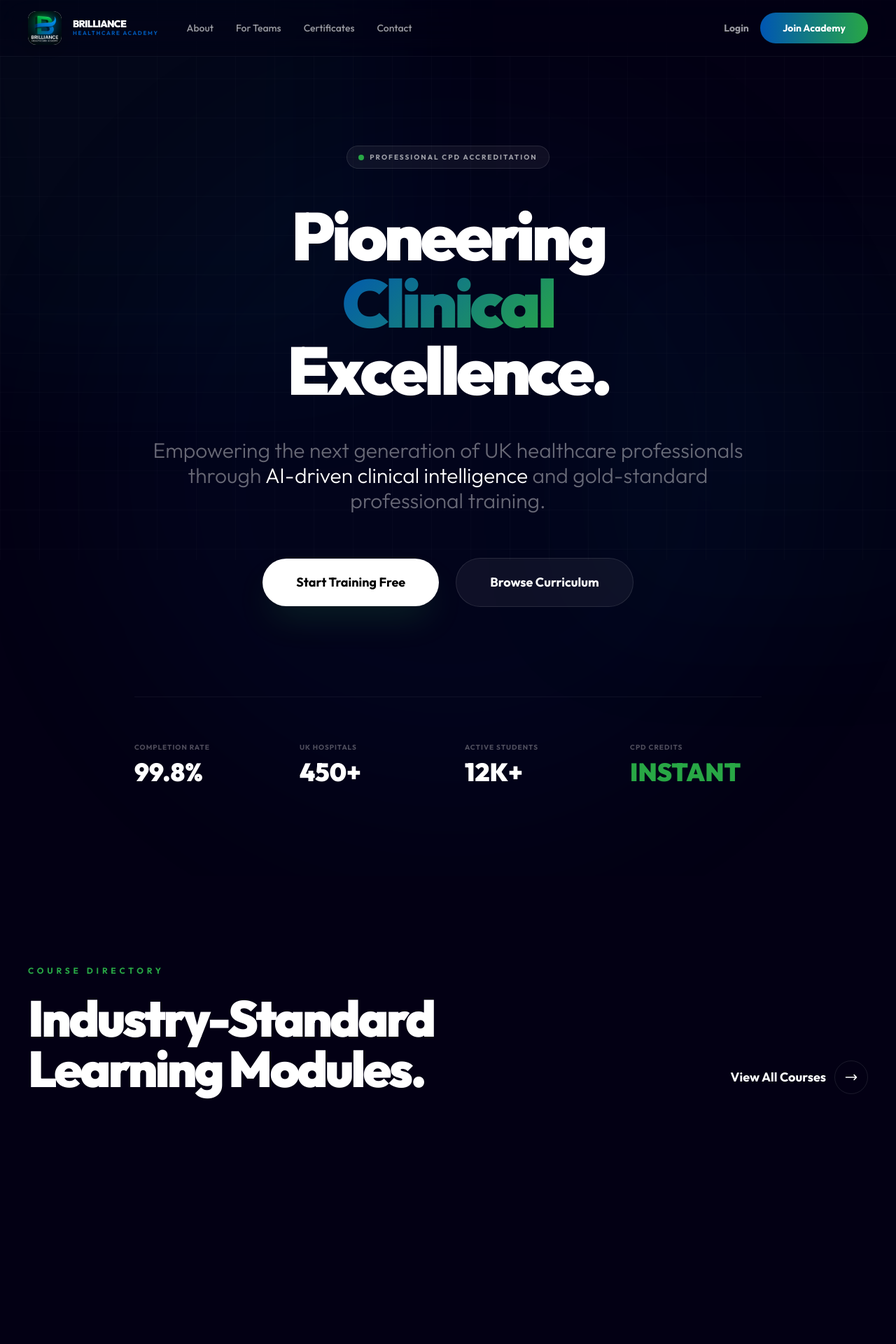
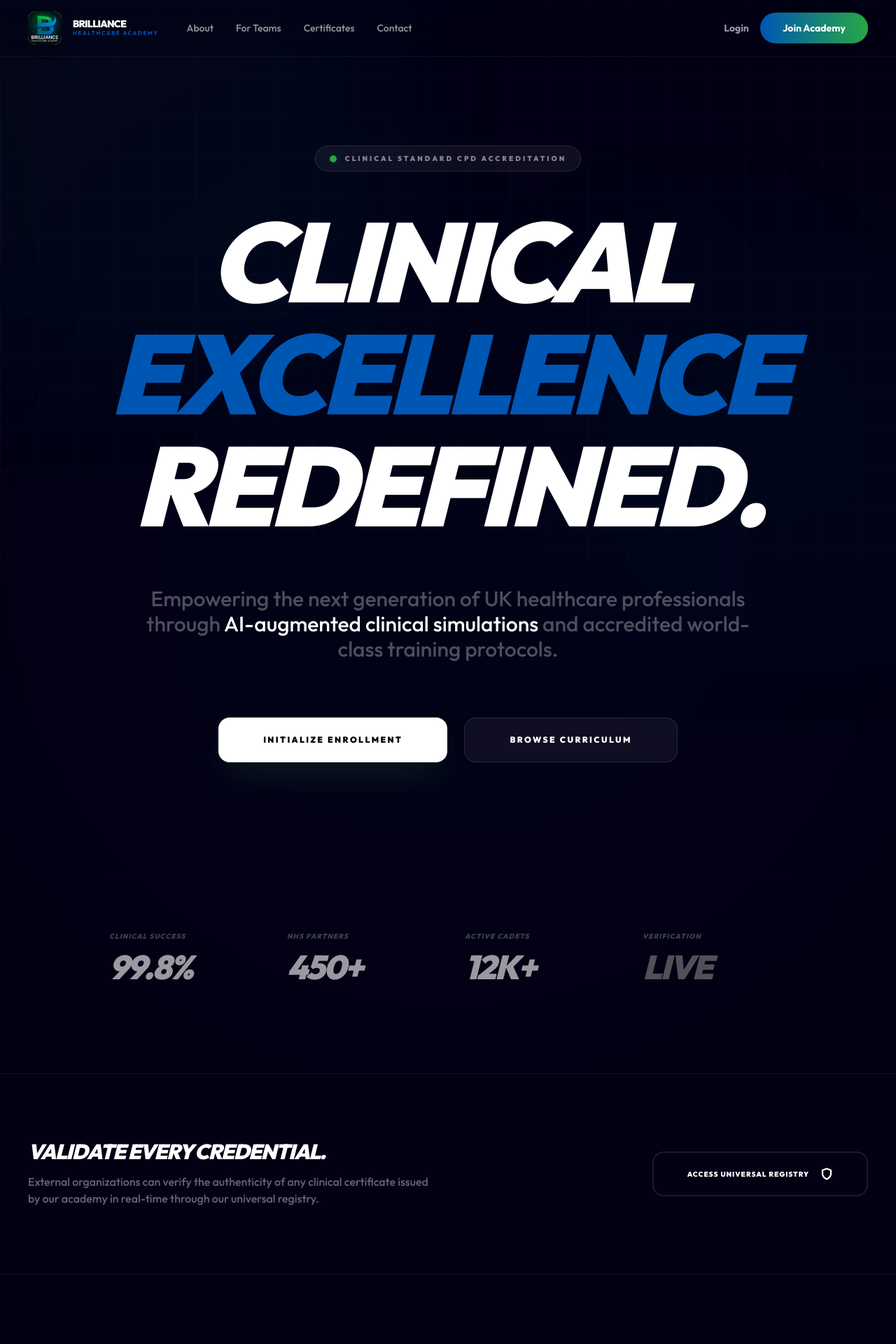
Before and after one commit to apreezofficial/bha-us-academy, a PHP site: page /gigs/index.php in a window 1280 px wide. Shown: the top 1920 px of the page at 70% size. Run offline with PHP 8.4, Linux system fonts and the light colour scheme; data that the repository does not hold is empty; some libraries are stand-ins or nearby versions.

Commit message:
feat: Redesign hero section with updated content, styling, and add trust verification section

```diff
--- a/index.php
+++ b/index.php
@@ -9,112 +9,126 @@ try {
     $db_courses = [];
 }
 
-$pageTitle = "BHA Academy — The Gold Standard in UK Healthcare Training";
+$pageTitle = "The Gold Standard in Clinical Training";
 include 'includes/header_public.php';
 ?>
 
 <!-- Hero Section -->
-<section class="relative min-h-screen flex items-center justify-center overflow-hidden py-32">
+<section class="relative min-h-[95vh] flex items-center justify-center overflow-hidden py-32">
     <!-- Decorative Accents -->
-    <div class="absolute top-1/2 left-1/2 -translate-x-1/2 -translate-y-1/2 w-[1000px] h-[1000px] bg-brandBlue/5 rounded-full blur-[120px] pointer-events-none"></div>
+    <div class="absolute top-1/2 left-1/2 -translate-x-1/2 -translate-y-1/2 w-[1200px] h-[1200px] bg-brandBlue/5 rounded-full blur-[140px] pointer-events-none opacity-50"></div>
 
     <div class="max-w-[1600px] mx-auto px-6 sm:px-10 text-center relative z-10">
-        <div class="inline-flex items-center gap-2 px-4 py-2 rounded-full bg-white/5 border border-white/10 mb-12 animate-fade-in-up">
-            <span class="relative flex h-2 w-2">
+        <div class="inline-flex items-center gap-3 px-5 py-2.5 rounded-full bg-white/5 border border-white/10 mb-12 animate-in fade-in slide-in-from-bottom-4 duration-1000">
+            <span class="relative flex h-2.5 w-2.5">
                 <span class="animate-ping absolute inline-flex h-full w-full rounded-full bg-brandGreen opacity-75"></span>
-                <span class="relative inline-flex rounded-full h-2 w-2 bg-brandGreen"></span>
+                <span class="relative inline-flex rounded-full h-2.5 w-2.5 bg-brandGreen"></span>
             </span>
-            <span class="text-[10px] font-bold uppercase tracking-[0.2em] text-white/60">Professional CPD Accreditation</span>
+            <span class="text-[10px] font-black uppercase tracking-[0.3em] text-white/50">Clinical standard CPD Accreditation</span>
         </div>
 
-        <h1 class="text-5xl md:text-7xl lg:text-8xl font-black leading-[0.9] tracking-tighter mb-12">
-            Pioneering <br>
-            <span class="text-gradient">Clinical</span> <br>
-            Excellence.
+        <h1 class="text-6xl md:text-8xl lg:text-[10rem] font-black leading-[0.8] tracking-tighter mb-16 uppercase italic">
+            Clinical <br>
+            <span class="text-brandBlue italic">Excellence</span> <br>
+            Redefined.
         </h1>
 
-        <p class="text-xl md:text-3xl text-white/40 max-w-4xl mx-auto mb-16 leading-relaxed font-light">
-            Empowering the next generation of UK healthcare professionals through <span class="text-white">AI-driven clinical intelligence</span> and gold-standard professional training.
+        <p class="text-xl md:text-3xl text-white/30 max-w-4xl mx-auto mb-20 leading-relaxed font-medium">
+            Empowering the next generation of UK healthcare professionals through <span class="text-white">AI-augmented clinical simulations</span> and accredited world-class training protocols.
         </p>
 
         <div class="flex flex-col sm:flex-row items-center justify-center gap-6">
-            <a href="register.php" class="w-full sm:w-auto px-12 py-5 rounded-full bg-white text-black font-bold text-lg hover:bg-brandGreen hover:text-white transition-all duration-500 shadow-2xl shadow-brandGreen/20">
-                Start Training Free
+            <a href="register.php" class="w-full sm:w-auto h-16 px-16 rounded-2xl bg-white text-black font-black text-xs uppercase tracking-[0.2em] hover:bg-brandGreen hover:text-white transition-all duration-700 shadow-2xl shadow-brandGreen/20 flex items-center justify-center">
+                Initialize Enrollment
             </a>
-            <a href="#courses" class="w-full sm:w-auto px-12 py-5 rounded-full bg-white/5 border border-white/10 text-white font-bold text-lg hover:bg-white/10 transition-all">
+            <a href="#courses" class="w-full sm:w-auto h-16 px-16 rounded-2xl bg-white/5 border border-white/10 text-white font-black text-xs uppercase tracking-[0.2em] hover:bg-white/10 transition-all flex items-center justify-center">
                 Browse Curriculum
             </a>
         </div>
 
-        <div class="mt-32 pt-16 border-t border-white/5 grid grid-cols-2 md:grid-cols-4 gap-12 text-left">
+        <div class="mt-40 pt-20 border-t border-white/5 grid grid-cols-2 md:grid-cols-4 gap-12 text-left opacity-60 grayscale group-hover:grayscale-0 transition-all">
             <div>
-                <p class="text-[10px] font-bold uppercase tracking-widest text-white/30 mb-2">Completion Rate</p>
-                <h4 class="text-4xl font-black">99.8%</h4>
+                <p class="text-[10px] font-black uppercase tracking-widest text-white/40 mb-3 italic">Clinical Success</p>
+                <h4 class="text-5xl font-black italic tracking-tighter">99.8%</h4>
             </div>
             <div>
-                <p class="text-[10px] font-bold uppercase tracking-widest text-white/30 mb-2">UK Hospitals</p>
-                <h4 class="text-4xl font-black">450+</h4>
+                <p class="text-[10px] font-black uppercase tracking-widest text-white/40 mb-3 italic">NHS Partners</p>
+                <h4 class="text-5xl font-black italic tracking-tighter">450+</h4>
             </div>
             <div>
-                <p class="text-[10px] font-bold uppercase tracking-widest text-white/30 mb-2">Active Students</p>
-                <h4 class="text-4xl font-black">12K+</h4>
+                <p class="text-[10px] font-black uppercase tracking-widest text-white/40 mb-3 italic">Active Cadets</p>
+                <h4 class="text-5xl font-black italic tracking-tighter">12K+</h4>
             </div>
             <div>
-                <p class="text-[10px] font-bold uppercase tracking-widest text-white/30 mb-2">CPD Credits</p>
-                <h4 class="text-4xl font-black text-brandGreen">INSTANT</h4>
+                <p class="text-[10px] font-black uppercase tracking-widest text-white/40 mb-3 italic">Verification</p>
+                <h4 class="text-5xl font-black italic tracking-tighter text-brandGreen">LIVE</h4>
             </div>
         </div>
     </div>
 </section>
 
+<!-- Trust Verification Section -->
+<section class="py-24 border-y border-white/5 bg-white/2">
+    <div class="max-w-[1600px] mx-auto px-6 sm:px-10 flex flex-col md:flex-row items-center justify-between gap-12">
+        <div class="max-w-xl">
+            <h3 class="text-3xl font-black tracking-tighter uppercase italic leading-none mb-4">Validate Every Credential.</h3>
+            <p class="text-white/40 font-medium">External organizations can verify the authenticity of any clinical certificate issued by our academy in real-time through our universal registry.</p>
+        </div>
+        <a href="verify.php" class="h-16 px-12 bg-transparent border-2 border-white/10 rounded-2xl font-black text-[10px] uppercase tracking-widest flex items-center gap-4 hover:border-brandBlue hover:text-brandBlue transition-all shrink-0">
+            Access Universal Registry
+            <svg xmlns="http://www.w3.org/2000/svg" width="18" height="18" viewBox="0 0 24 24" fill="none" stroke="currentColor" stroke-width="3" stroke-linecap="round" stroke-linejoin="round"><path d="M12 22s8-4 8-10V5l-8-3-8 3v7c0 6 8 10 8 10"></path></svg>
+        </a>
+    </div>
+</section>
+
 <!-- Featured Courses Section -->
-<section id="courses" class="py-32 relative">
+<section id="courses" class="py-40 relative">
     <div class="max-w-[1600px] mx-auto px-6 sm:px-10">
-        <div class="flex flex-col md:flex-row justify-between items-end gap-8 mb-24">
-            <div class="max-w-2xl">
-                <h2 class="text-xs font-bold uppercase tracking-[0.4em] text-brandGreen mb-6">Course Directory</h2>
-                <h3 class="text-5xl md:text-7xl font-black tracking-tighter leading-none">
-                    Industry-Standard <br>Learning Modules.
+        <div class="flex flex-col md:flex-row justify-between items-end gap-12 mb-32">
+            <div class="max-w-3xl">
+                <h2 class="text-xs font-black uppercase tracking-[0.5em] text-brandGreen mb-8">Clinical Directory</h2>
+                <h3 class="text-5xl md:text-8xl font-black tracking-tighter leading-[0.8] uppercase italic">
+                    Accredited <br>Curriculum.
                 </h3>
             </div>
-            <a href="login.php" class="group flex items-center gap-3 text-lg font-bold">
-                View All Courses
-                <div class="w-12 h-12 rounded-full border border-white/10 flex items-center justify-center group-hover:bg-brandBlue group-hover:border-brandBlue transition-all">
-                    <svg class="w-5 h-5" fill="none" stroke="currentColor" viewBox="0 0 24 24"><path stroke-linecap="round" stroke-linejoin="round" stroke-width="2" d="M17 8l4 4m0 0l-4 4m4-4H3"></path></svg>
+            <a href="login.php" class="group flex items-center gap-4 text-xs font-black uppercase tracking-widest hover:text-brandBlue transition-colors">
+                Registry Full Access
+                <div class="w-14 h-14 rounded-2xl border-2 border-white/10 flex items-center justify-center group-hover:bg-brandBlue group-hover:border-brandBlue transition-all rotate-[-15deg] group-hover:rotate-0">
+                    <svg class="w-6 h-6" fill="none" stroke="currentColor" viewBox="0 0 24 24" stroke-width="3"><path stroke-linecap="round" stroke-linejoin="round" d="M17 8l4 4m0 0l-4 4m4-4H3"></path></svg>
                 </div>
             </a>
         </div>
 
-        <div class="grid grid-cols-1 md:grid-cols-2 lg:grid-cols-3 gap-8">
+        <div class="grid grid-cols-1 md:grid-cols-2 lg:grid-cols-3 gap-10">
             <?php foreach ($db_courses as $course): ?>
-                <div class="group relative bg-white/5 border border-white/5 rounded-[2.5rem] p-10 hover:bg-white/[0.08] transition-all duration-500 overflow-hidden h-full flex flex-col">
-                    <div class="absolute top-0 right-0 w-32 h-32 bg-brandBlue/10 blur-[60px] group-hover:bg-brandGreen/20 transition-all"></div>
+                <div class="group relative bg-white/[0.03] border-2 border-white/5 rounded-[3rem] p-12 hover:bg-white/[0.06] hover:border-brandBlue/30 transition-all duration-700 overflow-hidden h-full flex flex-col hover:-translate-y-2">
+                    <div class="absolute top-0 right-0 w-48 h-48 bg-brandBlue/5 blur-[80px] group-hover:bg-brandGreen/10 transition-all duration-1000"></div>
 
                     <div class="relative z-10 flex flex-col h-full">
-                        <div class="mb-12 flex justify-between items-start">
-                            <div class="w-16 h-16 bg-white/5 rounded-2xl flex items-center justify-center border border-white/10 group-hover:border-brandGreen/50 transition-colors">
-                                <svg class="w-8 h-8 text-brandBlue group-hover:text-brandGreen transition-colors" fill="none" stroke="currentColor" viewBox="0 0 24 24">
-                                    <path stroke-linecap="round" stroke-linejoin="round" stroke-width="2" d="M12 6.253v13m0-13C10.832 5.477 9.246 5 7.5 5S4.168 5.477 3 6.253v13C4.168 18.477 5.754 18 7.5 18s3.332.477 4.5 1.253m0-13C13.168 5.477 14.754 5 16.5 5c1.747 0 3.332.477 4.5 1.253v13C19.832 18.477 18.247 18 16.5 18c-1.746 0-3.332.477-4.5 1.253"></path>
+                        <div class="mb-14 flex justify-between items-start">
+                            <div class="w-20 h-20 bg-white/5 rounded-3xl flex items-center justify-center border-2 border-white/5 group-hover:border-brandGreen/30 transition-all duration-700 shadow-2xl">
+                                <svg class="w-10 h-10 text-brandBlue group-hover:text-brandGreen transition-colors duration-700" fill="none" stroke="currentColor" viewBox="0 0 24 24" stroke-width="2.5">
+                                    <path stroke-linecap="round" stroke-linejoin="round" d="M12 6.253v13m0-13C10.832 5.477 9.246 5 7.5 5S4.168 5.477 3 6.253v13C4.168 18.477 5.754 18 7.5 18s3.332.477 4.5 1.253m0-13C13.168 5.477 14.754 5 16.5 5c1.747 0 3.332.477 4.5 1.253v13C19.832 18.477 18.247 18 16.5 18c-1.746 0-3.332.477-4.5 1.253"></path>
                                 </svg>
                             </div>
-                            <span class="px-4 py-2 rounded-full bg-brandGreen/10 border border-brandGreen/20 text-[10px] font-bold uppercase tracking-widest text-brandGreen">
+                            <span class="px-5 py-2.5 rounded-full bg-brandGreen/10 border-2 border-brandGreen/20 text-[9px] font-black uppercase tracking-[0.2em] text-brandGreen italic shadow-lg shadow-brandGreen/5">
                                 CPD ACCREDITED
                             </span>
                         </div>
 
-                        <h4 class="text-3xl font-bold tracking-tight mb-6 group-hover:text-brandBlue transition-colors">
+                        <h4 class="text-4xl font-black tracking-tighter mb-8 leading-[1.1] group-hover:text-brandBlue transition-colors duration-500 uppercase italic">
                             <?php echo htmlspecialchars($course['title'] ?? 'Untitled Course'); ?>
                         </h4>
 
-                        <p class="text-white/40 leading-relaxed mb-auto line-clamp-3">
+                        <p class="text-white/30 text-base font-medium leading-relaxed mb-auto line-clamp-3 italic">
                             <?php echo htmlspecialchars($course['description'] ?? 'No description available.'); ?>
                         </p>
 
-                        <div class="mt-12 flex items-center justify-between pt-8 border-t border-white/5">
-                            <span class="text-2xl font-black">
+                        <div class="mt-16 flex items-center justify-between pt-10 border-t border-white/5">
+                            <span class="text-3xl font-black italic tracking-tighter">
                                 <?php echo (isset($course['price']) && $course['price'] > 0) ? '£' . number_format($course['price'], 2) : 'FREE'; ?>
                             </span>
-                            <a href="login.php" class="px-8 py-3 rounded-xl bg-white/5 hover:bg-brandBlue text-sm font-bold transition-all">
+                            <a href="login.php" class="h-14 px-10 rounded-2xl bg-white/5 hover:bg-white text-black text-white hover:text-black text-xs font-black uppercase tracking-widest transition-all duration-500 shadow-xl">
                                 Enroll Now
                             </a>
                         </div>
@@ -126,31 +140,31 @@ include 'includes/header_public.php';
 </section>
 
 <!-- Mission Section -->
-<section class="py-64 bg-white/2 overflow-hidden relative">
-    <div class="absolute top-1/2 left-0 w-[800px] h-[800px] bg-brandGreen/5 rounded-full blur-[150px] pointer-events-none"></div>
+<section class="py-80 bg-white/[0.01] overflow-hidden relative">
+    <div class="absolute top-1/2 left-0 w-[1000px] h-[1000px] bg-brandGreen/5 rounded-full blur-[180px] pointer-events-none opacity-40"></div>
     <div class="max-w-[1600px] mx-auto px-6 sm:px-10 relative z-10">
-        <div class="grid grid-cols-1 lg:grid-cols-2 gap-32 items-center">
+        <div class="grid grid-cols-1 lg:grid-cols-2 gap-40 items-center">
             <div>
-                <h2 class="text-xs font-bold uppercase tracking-[0.4em] text-brandBlue mb-8">Clinical standard</h2>
-                <h3 class="text-6xl md:text-8xl font-black tracking-tighter leading-[0.85] mb-12">
-                    Professionalism <br>
-                    Is Not An <br>
-                    Option.
+                <h2 class="text-xs font-black uppercase tracking-[0.6em] text-brandBlue mb-12">Clinical DNA</h2>
+                <h3 class="text-6xl md:text-[10rem] font-black tracking-[calc(-0.05em)] leading-[0.75] mb-16 uppercase italic">
+                    Precision <br>
+                    Is Our <br>
+                    Standard.
                 </h3>
-                <p class="text-2xl text-white/40 leading-relaxed max-w-xl font-light">
-                    Our platform is more than just an LMS. We provide clinical-grade simulations and AI-assisted content analysis to ensure every student meets the rigorous standards of the UK Healthcare industry.
+                <p class="text-2xl text-white/30 leading-relaxed max-w-xl font-medium italic">
+                    Universal healthcare requires absolute precision. We deliver deep-level simulations and expert-led curriculum to ensure every BHA Academy graduate is a clinical authority in their field.
                 </p>
             </div>
             <div class="relative">
-                <div class="aspect-square bg-white/5 rounded-[4rem] border border-white/10 p-12 relative overflow-hidden group">
-                    <div class="absolute inset-0 bg-gradient-to-br from-brandBlue/20 to-brandGreen/20 opacity-0 group-hover:opacity-100 transition-opacity duration-1000"></div>
-                    <img src="https://images.unsplash.com/photo-1516549655169-df83a0774514?auto=format&fit=crop&q=80&w=2070" class="w-full h-full object-cover rounded-[3rem] shadow-2xl grayscale group-hover:grayscale-0 transition-all duration-1000 scale-110 group-hover:scale-100" alt="Clinical Environment">
+                <div class="aspect-square bg-white/5 rounded-[6rem] border-4 border-white/5 p-16 relative overflow-hidden group shadow-3xl">
+                    <div class="absolute inset-0 bg-gradient-to-br from-brandBlue/30 to-brandGreen/30 opacity-0 group-hover:opacity-100 transition-opacity duration-1000 z-10"></div>
+                    <img src="https://images.unsplash.com/photo-1516549655169-df83a0774514?auto=format&fit=crop&q=80&w=2070" class="w-full h-full object-cover rounded-[4.5rem] shadow-2xl grayscale group-hover:grayscale-0 transition-all duration-1000 scale-110 group-hover:scale-100" alt="Clinical Environment">
                 </div>
                 <!-- Floating Card -->
-                <div class="absolute -bottom-10 -left-10 bg-darkBg border border-white/10 p-8 rounded-3xl shadow-2xl backdrop-blur-3xl">
-                    <p class="text-[10px] font-bold text-brandGreen uppercase tracking-widest mb-2">Verified Instructor</p>
-                    <p class="text-lg font-bold">Dr. Sarah Thompson</p>
-                    <p class="text-sm text-white/40">NHS Clinical Lead</p>
+                <div class="absolute -bottom-16 -left-16 bg-background border-4 border-white/5 p-12 rounded-[3.5rem] shadow-3xl backdrop-blur-3xl z-20 hover:-translate-y-2 transition-transform duration-500">
+                    <p class="text-[10px] font-black text-brandGreen uppercase tracking-[0.3em] mb-4 italic">Registry Verified</p>
+                    <p class="text-2xl font-black italic tracking-tighter">Clinical Intelligence 2.0</p>
+                    <p class="text-sm text-white/30 font-bold mt-2 uppercase tracking-widest">Active System Status</p>
                 </div>
             </div>
         </div>
```
Also changed, not shown: includes/header_student.php (+21 -8 lines), includes/sidebar_student.php (+23 -9 lines), student/certificate_pay.php (+16 -6 lines), student/checkout.php (+17 -4 lines).
